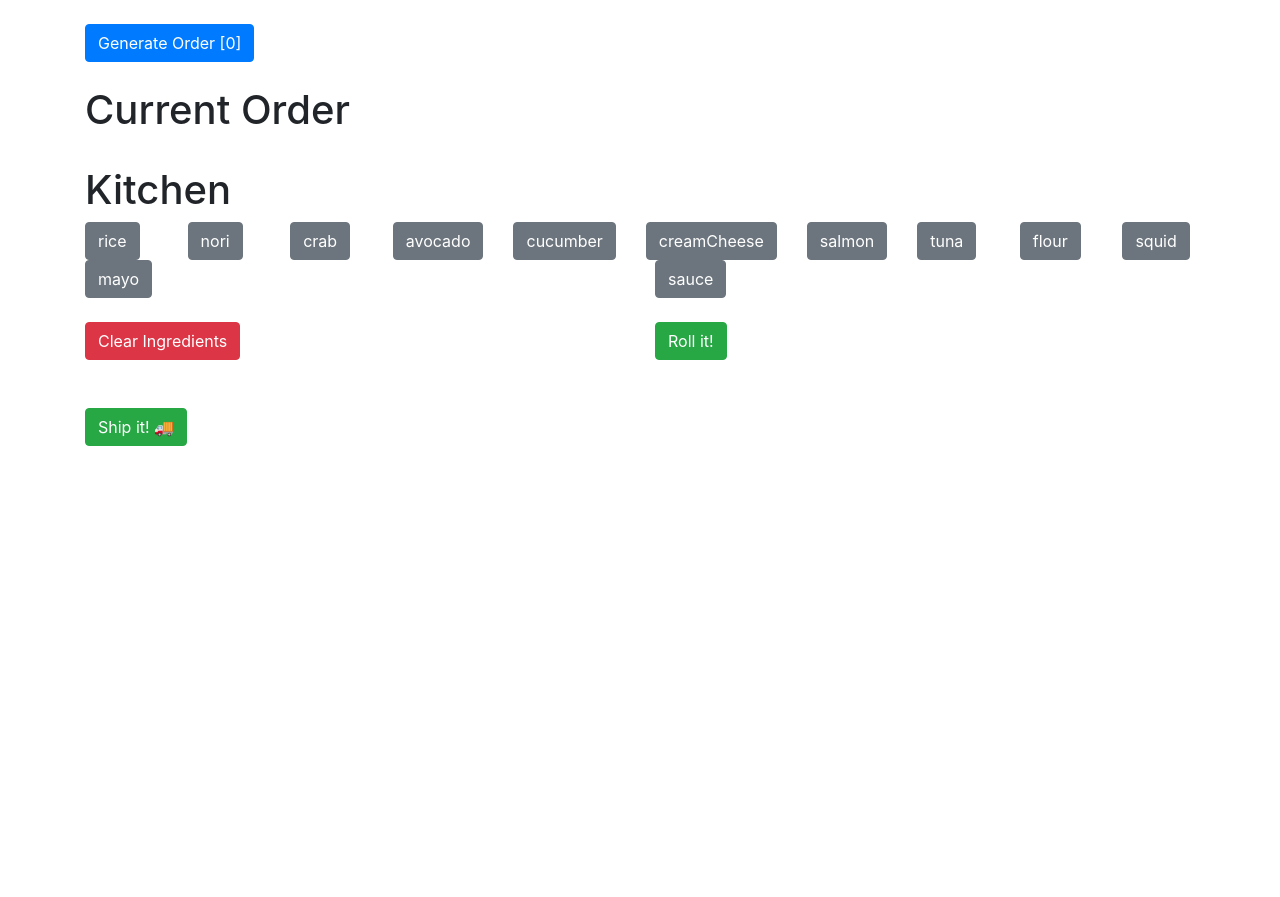
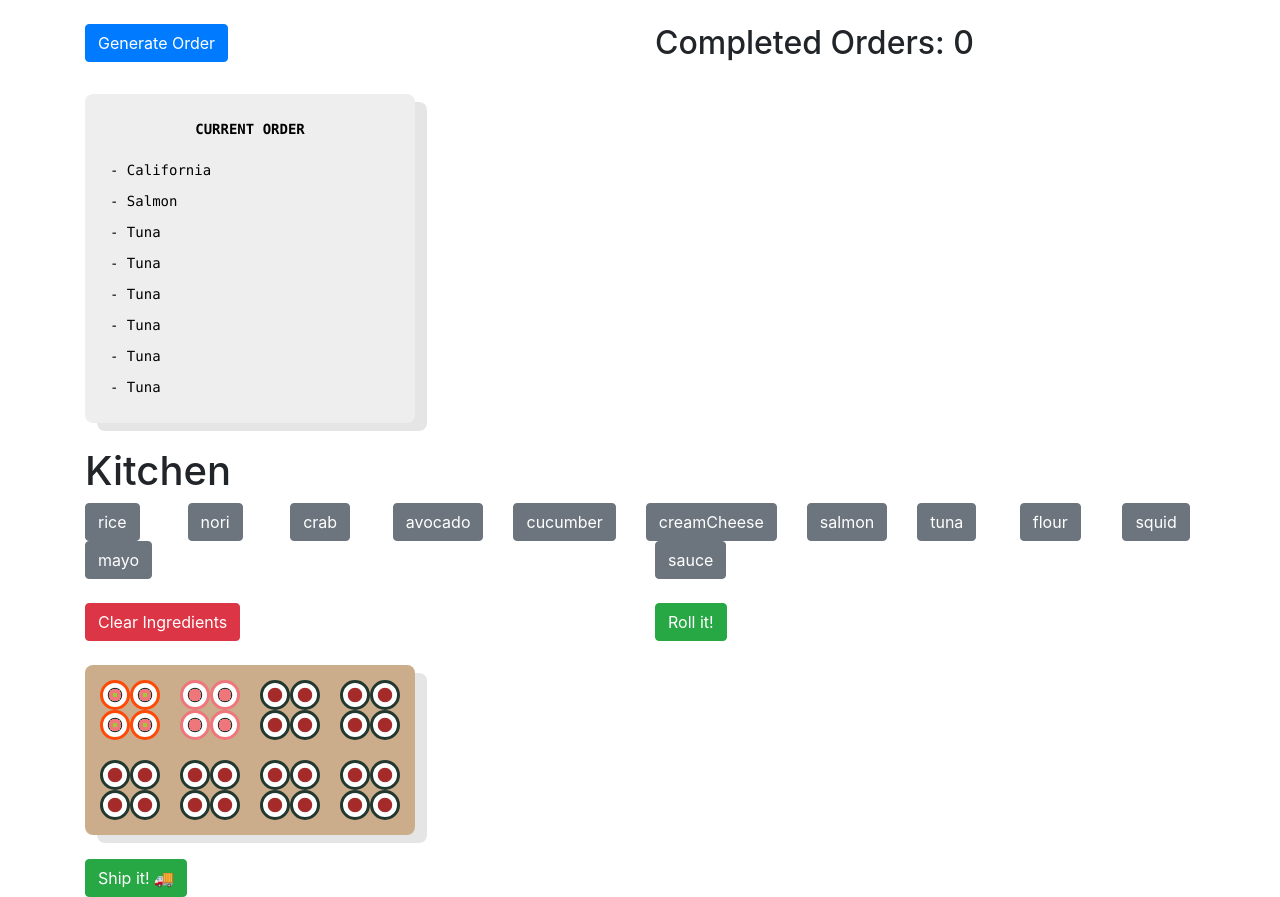
Before and after one commit to kodosenpai/sushigame, a React (Create React App) app: page / in a window 1280 px wide. Before the commit the page ends 800 px from the top, so only its background shows below. Built offline with nearby package versions, Linux system fonts and the light colour scheme.

Commit message:
Add graphics for bentobox and order components

```diff
--- a/package.json
+++ b/package.json
@@ -11,7 +11,8 @@
     "react": "^16.13.1",
     "react-bootstrap": "^1.3.0",
     "react-dom": "^16.13.1",
-    "react-scripts": "3.4.1"
+    "react-scripts": "3.4.1",
+    "styled-components": "^5.1.1"
   },
   "scripts": {
     "start": "react-scripts start",
--- a/src/App.js
+++ b/src/App.js
@@ -4,9 +4,27 @@ import { menu, ingredients } from './constants';
 import { AppView } from './App.view';
 
 const App = () => {
-  const [currentOrder, setCurrentorder] = useState([]);
+  const [currentOrder, setCurrentorder] = useState([
+    'california',
+    'salmon',
+    'tuna',
+    'tuna',
+    'tuna',
+    'tuna',
+    'tuna',
+    'tuna',
+  ]);
   const [currentIngredients, setCurrentIngredients] = useState([]);
-  const [bentoBox, setBentoBox] = useState([]);
+  const [bentoBox, setBentoBox] = useState([
+    'california',
+    'salmon',
+    'tuna',
+    'tuna',
+    'tuna',
+    'tuna',
+    'tuna',
+    'tuna',
+  ]);
   const [successfulOrders, setSuccessfulOrders] = useState(0);
 
   const onGenerateOrder = () => {
--- a/src/components/BentoBox.jsx
+++ b/src/components/BentoBox.jsx
@@ -2,6 +2,98 @@ import React from 'react';
 import Row from 'react-bootstrap/Row';
 import Col from 'react-bootstrap/Col';
 import Button from 'react-bootstrap/Button';
+import styled from 'styled-components';
+
+const Board = styled.div`
+  display: flex;
+  flex-wrap: wrap;
+  padding: 5px;
+  width: 330px;
+  height: 170px;
+  background: #cbad8c;
+  border-radius: 8px;
+  box-shadow: 12px 8px 0 rgba(0, 0, 0, 0.1);
+`;
+
+const SushiRollPiece = styled.div`
+  width: 30px;
+  height: 30px;
+  background: #fff;
+  border-radius: 100%;
+  border: 3px solid #22382f;
+  background-image: radial-gradient(#ef767a 0, #ef767a 40%, #fff 45%, #fff 80%);
+`;
+
+const TunaRollPiece = styled(SushiRollPiece)`
+  background-image: radial-gradient(#a52a2a 0, #a52a2a 40%, #fff 45%, #fff 80%);
+`;
+
+const SalmonRollPiece = styled(SushiRollPiece)`
+  border: 3px solid #ef767a;
+  background-image: radial-gradient(
+    #ef767a 0%,
+    #ef767a 38%,
+    #22382f 0,
+    #22382f 40%,
+    #fff 45%,
+    #fff 80%
+  );
+`;
+const CaliforniaRollPiece = styled(SushiRollPiece)`
+  border: 3px solid #ff4906;
+  background-image: radial-gradient(
+    #9acd32 0%,
+    #9acd32 15%,
+    #ef767a 0%,
+    #ef767a 38%,
+    #22382f 0,
+    #22382f 40%,
+    #fff 45%,
+    #fff 80%
+  );
+`;
+
+const SushiRoll = styled.div`
+  display: flex;
+  flex-direction: row;
+  flex-wrap: wrap;
+  width: 60px;
+  height: 60px;
+  margin: 10px;
+`;
+
+const CaliforniaRoll = () => (
+  <SushiRoll>
+    <CaliforniaRollPiece />
+    <CaliforniaRollPiece />
+    <CaliforniaRollPiece />
+    <CaliforniaRollPiece />
+  </SushiRoll>
+);
+
+const TunaRoll = () => (
+  <SushiRoll>
+    <TunaRollPiece />
+    <TunaRollPiece />
+    <TunaRollPiece />
+    <TunaRollPiece />
+  </SushiRoll>
+);
+
+const SalmonRoll = () => (
+  <SushiRoll>
+    <SalmonRollPiece />
+    <SalmonRollPiece />
+    <SalmonRollPiece />
+    <SalmonRollPiece />
+  </SushiRoll>
+);
+
+const sushiMap = {
+  california: CaliforniaRoll,
+  tuna: TunaRoll,
+  salmon: SalmonRoll,
+};
 
 export const BentoBox = ({
   bentoBox,
@@ -12,9 +104,7 @@ export const BentoBox = ({
   <>
     <Row>
       <Col>
-        {bentoBox.map((roll, index) => (
-          <div onClick={() => onRemoveRoll(index)}>{`🍣 ${roll}`}</div>
-        ))}
+        <Board>{bentoBox.map((roll, index) => sushiMap[roll]())}</Board>
       </Col>
     </Row>
     <br />
--- a/src/components/Kitchen.jsx
+++ b/src/components/Kitchen.jsx
@@ -2,6 +2,30 @@ import React from 'react';
 import Row from 'react-bootstrap/Row';
 import Col from 'react-bootstrap/Col';
 import Button from 'react-bootstrap/Button';
+import styled from 'styled-components';
+
+const Salmon = styled.div`
+  width: 20px;
+  height: 60px;
+  background: #f45b69;
+  border-radius: 6px;
+  background-image: linear-gradient(rgba(255, 255, 255, 0.3) 10%, #f45b69 10%);
+  background-size: 10px 10px;
+`;
+
+const Tuna = styled.div`
+  width: 20px;
+  height: 60px;
+  background: #8b0000;
+  border-radius: 6px;
+  background-image: linear-gradient(rgba(255, 255, 255, 0.3) 10%, #8b0000 10%);
+  background-size: 10px 10px;
+`;
+
+const ingredientMap = {
+  Salmon,
+  Tuna,
+};
 
 export const Kitchen = ({
   ingredients,
--- a/src/components/Order.jsx
+++ b/src/components/Order.jsx
@@ -2,27 +2,52 @@ import React from 'react';
 import Row from 'react-bootstrap/Row';
 import Col from 'react-bootstrap/Col';
 import Button from 'react-bootstrap/Button';
+import styled from 'styled-components';
+
+const OrderTicket = styled.div`
+  display: flex;
+  flex-direction: column;
+  padding: 20px;
+  width: 330px;
+  background: #eee;
+  border-radius: 8px;
+  box-shadow: 12px 8px 0 rgba(0, 0, 0, 0.1);
+`;
+
+const OrderItem = styled.code`
+  color: black;
+  text-transform: capitalize;
+  padding: 5px;
+`;
+
+const OrderTicketHeader = styled(OrderItem)`
+  text-align: center;
+  font-weight: 600;
+  text-transform: uppercase;
+  margin-bottom: 10px;
+`;
 
 export const Order = ({ onGenerateOrder, successfulOrders, currentOrder }) => (
   <>
     <Row>
       <Col>
         <Button variant="primary" onClick={onGenerateOrder}>
-          Generate Order [{successfulOrders}]
+          Generate Order
         </Button>
+      </Col>
+      <Col>
+        <h2>Completed Orders: {successfulOrders}</h2>
       </Col>
     </Row>
     <br />
     <Row>
       <Col>
-        <h1>Current Order</h1>
-      </Col>
-    </Row>
-    <Row>
-      <Col>
-        {currentOrder.map((roll) => (
-          <div>{`🍣 ${roll}`}</div>
-        ))}
+        <OrderTicket>
+          <OrderTicketHeader>Current Order</OrderTicketHeader>
+          {currentOrder.map((roll) => (
+            <OrderItem>{`- ${roll}`}</OrderItem>
+          ))}
+        </OrderTicket>
       </Col>
     </Row>
   </>
```
Also changed, not shown: 1 other file (tests, documents, lock files or other folders).
